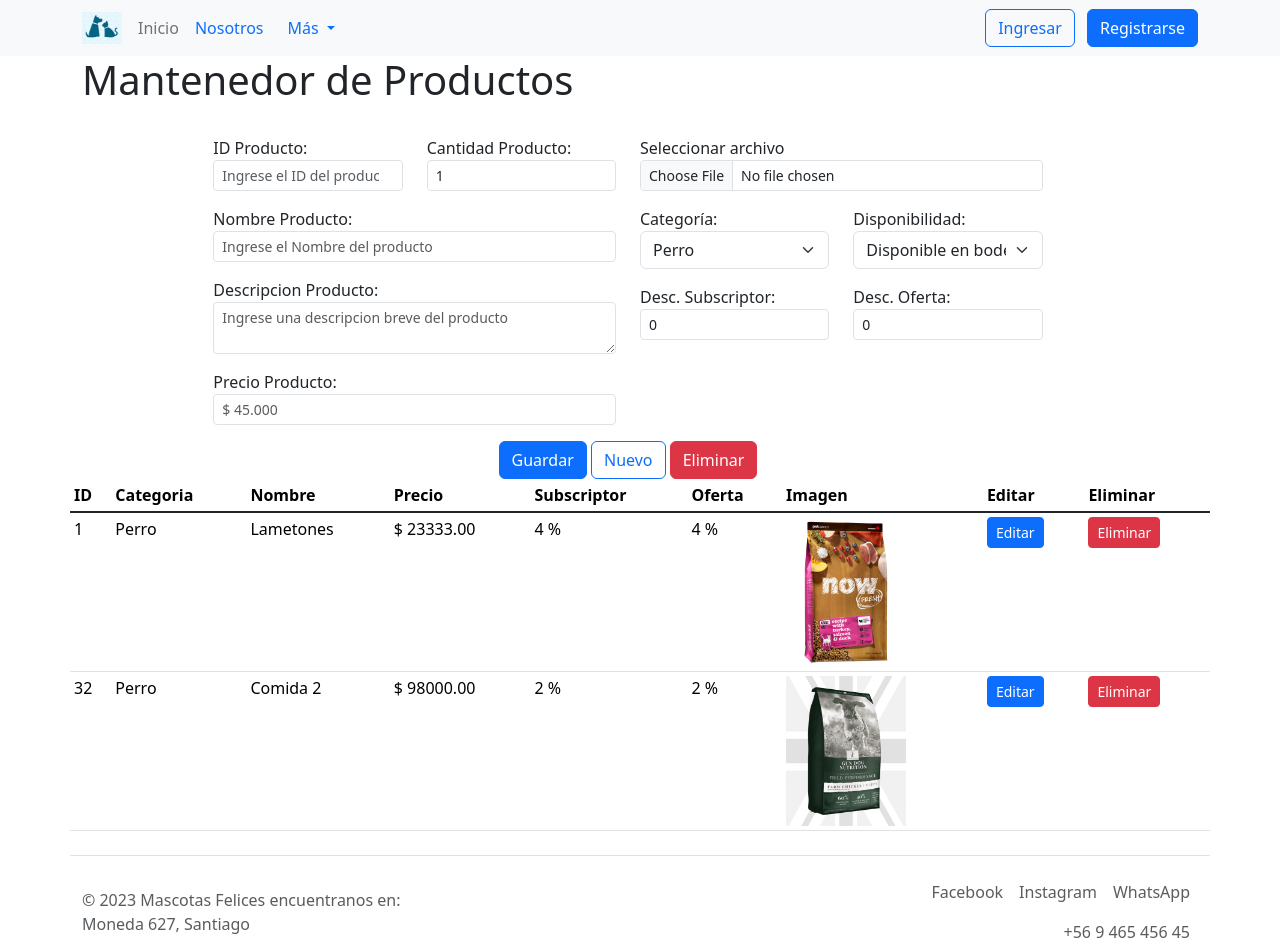
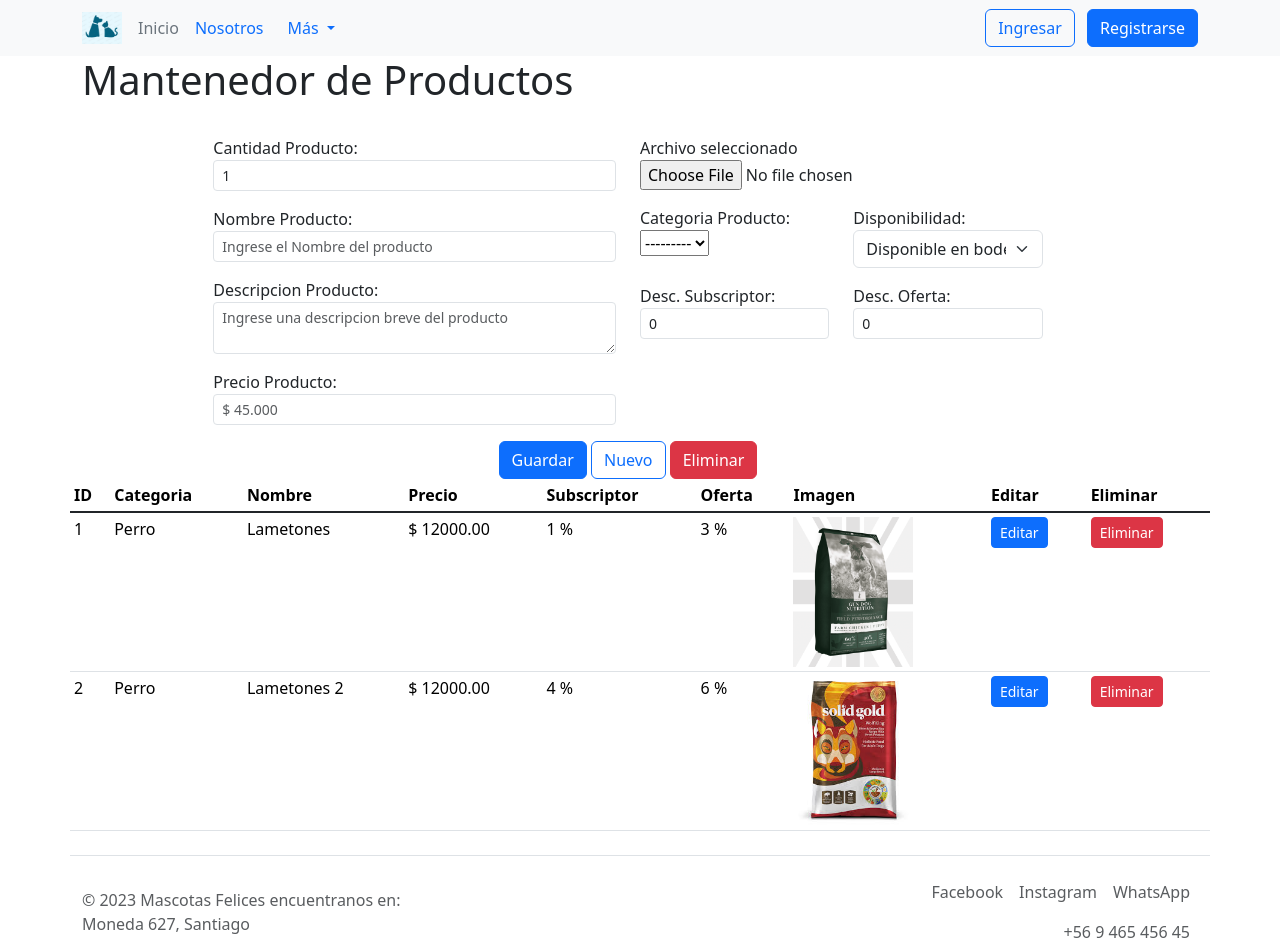
Before and after one commit to FJosephx/MascotasFelices, a Django app: page /productos/1/1 in a window 1280 px wide. Shown: the top 942 px of the page. Run offline with Django 4.2, Linux system fonts and the light colour scheme; data comes from the database, SQL or seed files in the repository.

Commit message:
remove idProducto y idCategoria

```diff
--- a/core/forms.py
+++ b/core/forms.py
@@ -7,26 +7,11 @@
 
 class ProductoForm(ModelForm):
 
-    imagenProducto = forms.ImageField(
-        label = "Imagen de Producto",
-        required=False,
-        widget=ClearableFileInput(attrs={"class": "form-control form-control-sm"}),
-    )
-
-
-
-
-    categoriaProducto = forms.ModelChoiceField(
-        queryset=CategoriaProducto.objects.all(),
-        empty_label=None,
-        label="Categoría",
-
-        widget=forms.Select(attrs={"class": "form-select form-control-sm"}),)
 
 
     class Meta:
         model = Producto
-        fields = ['idProducto',
+        fields = [
                   'nombreProducto',
                   'descripcionProducto',
                   'precioProducto',
@@ -39,7 +24,6 @@
                   ]
 
         widgets = {
-            'idProducto': forms.NumberInput(attrs={'class': 'form-control form-control-sm', 'placeholder': 'Ingrese el ID del producto'}),
             'nombreProducto': forms.TextInput(attrs={'class': 'form-control form-control-sm', 'placeholder': 'Ingrese el Nombre del producto'}),
             'descripcionProducto': forms.Textarea(attrs={'class': 'form-control form-control-sm', 'rows': 2, 'placeholder': 'Ingrese una descripcion breve del producto'}),
             'precioProducto': forms.NumberInput(attrs={'class': 'form-control form-control-sm', 'placeholder': '$ 45.000'}),
--- a/core/models.py
+++ b/core/models.py
@@ -5,7 +5,6 @@
 
 # Create your models here
 class CategoriaProducto(models.Model):
-    idCategoria = models.IntegerField(primary_key=True, verbose_name="Id de categoría")
     nombreCategoria = models.CharField(max_length=80, blank=False, null=False, verbose_name="Nombre de la categoría")
     def __str__(self):
         return self.nombreCategoria
@@ -23,7 +22,6 @@
 
     disponibilidadProducto = models.CharField(max_length=1, choices=DISPONIBILIDAD_CHOICES, default='1', verbose_name="Disponibilidad")
 
-    idProducto = models.CharField(max_length=6, primary_key=True, verbose_name="ID Producto")
     cantidadProducto = models.IntegerField(default=1, verbose_name="Cantidad Producto")
 
     nombreProducto = models.CharField(max_length=80, blank=False, null=False, verbose_name="Nombre Producto")
--- a/core/templates/core/index.html
+++ b/core/templates/core/index.html
@@ -30,7 +30,7 @@
   <h1>Productos Destacados</h1>
 
 
-
+  <!-- la iteracion del list esta realcionada al list de views.py def productos -->
   {% if list %}
   <section class="slick-carousel">
     {% for productos in list %}
@@ -38,7 +38,7 @@
     <div class="card_productos">
 
       <section class="p-5">
-          <a href="{% url 'ficha' productos.idProducto %}">
+          <a href="{% url 'ficha' productos.id %}">
             <img src="/media/{{ productos.imagenProducto }}" class="card-img-top" alt="..." />
 
             <div class="card-body">
--- a/core/templates/core/login.html
+++ b/core/templates/core/login.html
@@ -4,7 +4,7 @@
 
 {% block content %}
 
-<h1 class="container mt-4">{{ titulo }}</h1>
+<h1 class="container mt-4 text-center">{{ titulo }}</h1>
 
 
 
@@ -32,8 +32,8 @@
           </div>
 
           <!-- not register yet? -->
-          <div class="mt-3 container">
-            No tienes Cuenta? <a href="{% url 'registro' %}" class="text-dark fw-bold"> Registrate Ahora!</a>
+          <div class="mt-3 container text-center">
+            No tienes Cuenta? <a href="{% url 'registro' %}" class="text-primary fw-bold"> Registrate Ahora!</a>
 
           </div>
         </div>
--- a/core/templates/core/productos.html
+++ b/core/templates/core/productos.html
@@ -25,18 +25,12 @@
     <div class="col-sm-12 col-md-4 col-lg-4">
           {% csrf_token %}
 
-      <div class="row">
-        <div class="col mb-3">
-          {{ form.idProducto.label_tag }}
+      <div class="col mb-3">
+        {{ form.cantidadProducto.label_tag }}
+        {{ form.cantidadProducto }}
+      </div>
 
-          {{ form.idProducto }}
-        </div>
-        <div class="col mb-3">
-          {{ form.cantidadProducto.label_tag }}
-          {{ form.cantidadProducto }}
-        </div>
 
-      </div>
       <div class="mb-3">
             {{ form.nombreProducto.label_tag }}
             {{ form.nombreProducto }}
@@ -148,7 +142,7 @@
   <tbody class="table-group-divider">
     {% for producto in list %}
     <tr>
-        <td>{{ producto.idProducto }}</td>
+        <td>{{ producto.id }}</td>
         <td>{{ producto.categoriaProducto }}</td>
         <td>{{ producto.nombreProducto }}</td>
         <!-- <td>{{ producto.descripcionProducto }}</td> -->
@@ -158,9 +152,9 @@
         <td><img src="/media/{{ producto.imagenProducto }}" style="height: 150px;" alt=""></td>
 
 
-        <td><a href="{% url 'productos' 'upd' producto.idProducto %}"
+        <td><a href="{% url 'productos' 'upd' producto.id %}"
             class="btn btn-primary btn-sm">Editar</a></td>
-        <td><a href="{% url 'productos' 'del' producto.idProducto %}"
+        <td><a href="{% url 'productos' 'del' producto.id %}"
             class="btn btn-danger btn-sm">Eliminar</a></td>
     </tr>
     {% endfor %}
--- a/core/views.py
+++ b/core/views.py
@@ -1,11 +1,11 @@
 from django.shortcuts import render, redirect
-from .models import Producto, CategoriaProducto
+from .models import Producto
 from .forms import ProductoForm
 import locale
 # Create your views here.
 def home(request):
     data = {'titulo': 'Mascotas Felices',
-            "list": Producto.objects.all().order_by('idProducto'),}
+            "list": Producto.objects.all().order_by('id'),}
     return render(request, 'core/index.html', data)
 
 def ropa(request):
@@ -13,7 +13,7 @@
     return render(request, 'core/ropa.html', data)
 
 def ficha(request, id):
-    producto = Producto.objects.get(idProducto=id)
+    producto = Producto.objects.get(id=id)
 
 
     data = {'titulo': producto.nombreProducto,
@@ -94,7 +94,7 @@
                     data["mesg"] = "¡No se pueden crear dos productos con el mismo id!"
                     data["mesg_class"] = "ins"
     elif action == 'upd':
-        objeto = Producto.objects.get(idProducto=id)
+        objeto = Producto.objects.get(id=id)
         if request.method == "POST":
             form = ProductoForm(data=request.POST, files=request.FILES, instance=objeto)
             if form.is_valid:
@@ -108,7 +108,7 @@
 
     elif action == 'del':
         try:
-            Producto.objects.get(idProducto=id).delete()
+            Producto.objects.get(id=id).delete()
             data["mesg"] = "¡El Producto fue eliminado correctamente!"
             data["mesg_class"] = "error"
 
@@ -118,7 +118,7 @@
             data["mesg_class"] = "error"
 
 
-    data["list"] = Producto.objects.all().order_by('idProducto')
+    data["list"] = Producto.objects.all().order_by('id')
 
 
     return render(request, 'core/productos.html',data)
```
Also changed, not shown: core/migrations/0007_remove_categoriaproducto_idcategoria_and_more.py (added), core/static/core/css/style.css (added), db.sqlite3, media/images/producto_2_G5GAeDL.jfif (added), media/images/producto_4_57RzIT9.png (added), media/images/producto_4_OtD2RT5.png (added).
